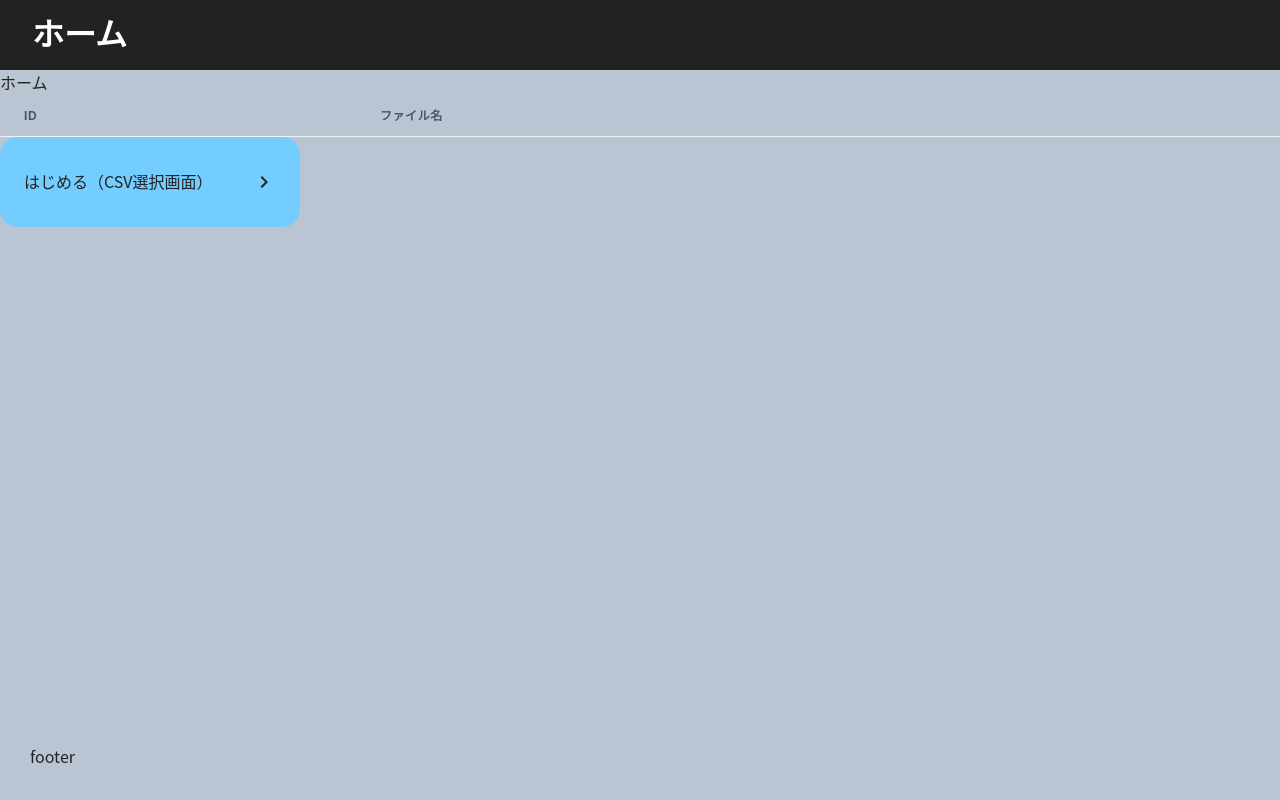
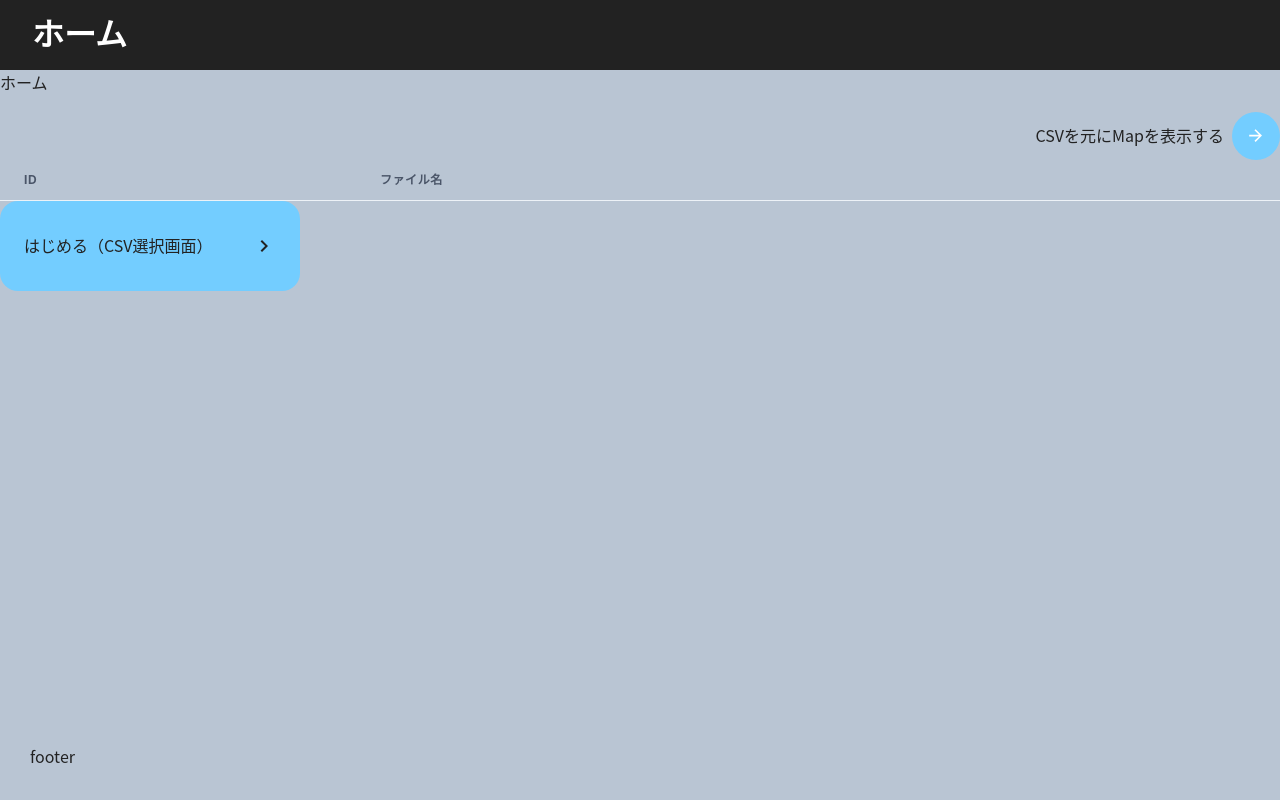
Before and after one commit to codeforjapan/OpenDataTools, a React (Create React App) app in the folder webclient/: page / in a window 1280 px wide. Built offline with nearby package versions, Linux system fonts and the light colour scheme.

Commit message:
homeに「CSVを元にMapを表示する」リンクボタンを仮置き

```diff
--- a/webclient/src/features/home/routes/Home.tsx
+++ b/webclient/src/features/home/routes/Home.tsx
@@ -1,11 +1,20 @@
-import { Box } from '@chakra-ui/react';
+import { Avatar, Box, Flex } from '@chakra-ui/react';
 import { ContentLayout } from '../../../components/Layout';
-import { OstLink } from '../../../components/Elements/OstLink';
+import { OstLink, OstNavLink } from '../../../components/Elements/OstLink';
 import { HomeSavedDatasetList } from '../../../components/Home';
+import { ArrowForwardIcon } from '@chakra-ui/icons';
 export const Home = () => {
   return (
     <ContentLayout title="ホーム">
       <Box>ホーム</Box>
+      <Flex mt={4} justifyContent="flex-end">
+        <OstNavLink
+          to="/upload-file-for-map"
+          iconRight={<Avatar size="md" p="12px" icon={<ArrowForwardIcon />} />}
+        >
+          CSVを元にMapを表示する
+        </OstNavLink>
+      </Flex>
       <HomeSavedDatasetList />
       <Box w="300px">
         <OstLink to="/upload-file">はじめる（CSV選択画面）</OstLink>
```
